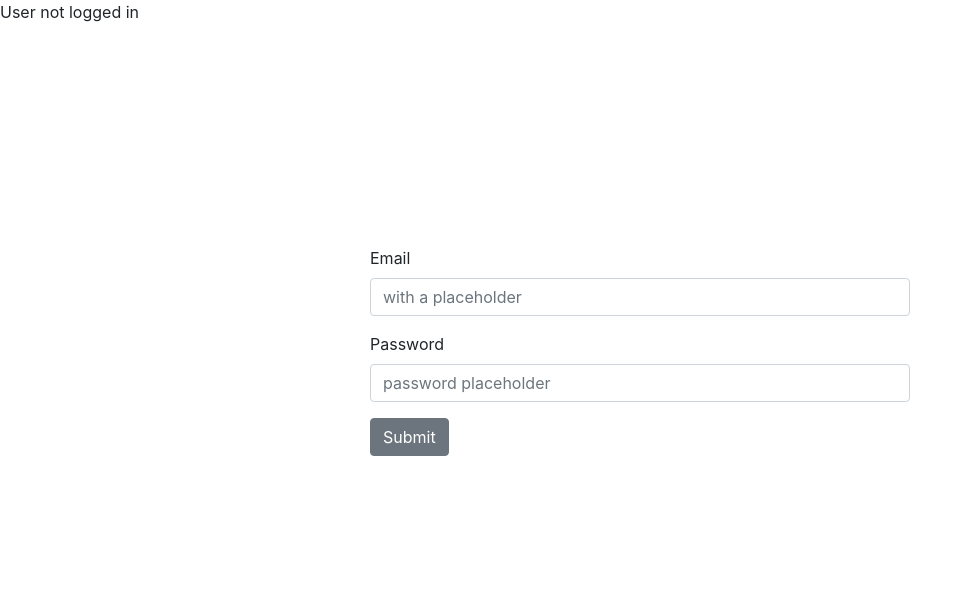
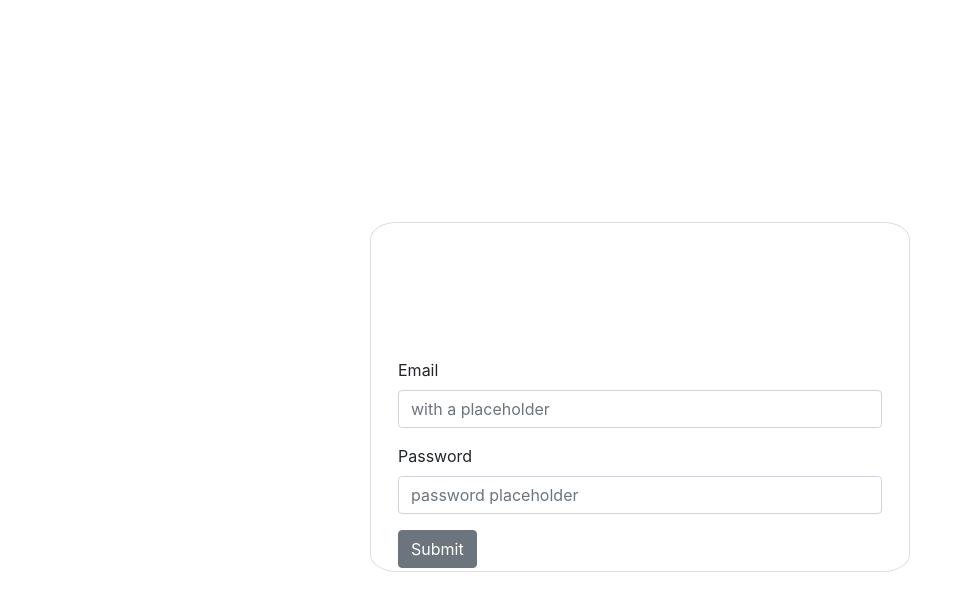
Before and after one commit to anoopsimon/practice-website, a React (Create React App) app: page / in a window 1280 px wide. Shown: the top 610 px of the page, without its empty margins (0-972 px from the left). Built offline with nearby package versions, Linux system fonts and the light colour scheme.

Commit message:
added login form styles & removed home page contents

```diff
--- a/src/App.js
+++ b/src/App.js
@@ -45,7 +45,7 @@ export default class App extends Component {
   }
 
   render () {
-    if(this.state.currentUser===undefined) return (<><p>User not logged in</p><Login></Login></>) ;
+    if(this.state.currentUser===undefined) return (<><Login></Login></>) ;
 
     return (
 
--- a/src/components/Home.js
+++ b/src/components/Home.js
@@ -7,19 +7,7 @@ export class Home extends Component {
     return (
       <div>
         <h1>Hello, world!</h1>
-        <p>Welcome to your new single-page application, built with:</p>
-        <ul>
-          <li><a href='https://get.asp.net/'>ASP.NET Core</a> and <a href='https://msdn.microsoft.com/en-us/library/67ef8sbd.aspx'>C#</a> for cross-platform server-side code</li>
-          <li><a href='https://facebook.github.io/react/'>React</a> for client-side code</li>
-          <li><a href='http://getbootstrap.com/'>Bootstrap</a> for layout and styling</li>
-        </ul>
-        <p>To help you get started, we have also set up:</p>
-        <ul>
-          <li><strong>Client-side navigation</strong>. For example, click <em>Counter</em> then <em>Back</em> to return here.</li>
-          <li><strong>Development server integration</strong>. In development mode, the development server from <code>create-react-app</code> runs in the background automatically, so your client-side resources are dynamically built on demand and the page refreshes when you modify any file.</li>
-          <li><strong>Efficient production builds</strong>. In production mode, development-time features are disabled, and your <code>dotnet publish</code> configuration produces minified, efficiently bundled JavaScript files.</li>
-        </ul>
-        <p>The <code>ClientApp</code> subdirectory is a standard React application based on the <code>create-react-app</code> template. If you open a command prompt in that directory, you can run <code>npm</code> commands such as <code>npm test</code> or <code>npm install</code>.</p>
+
       </div>
     );
   }
--- a/src/components/Login.js
+++ b/src/components/Login.js
@@ -3,6 +3,10 @@ import { Button, Form, FormGroup, Label, Input, FormText } from "reactstrap";
 import { Container, Row, Col } from "reactstrap";
 import { withRouter } from "react-router";
 import AuthenticationService from "../services/AuthenticationService";
+import {
+  Card, CardImg, CardText, CardBody,
+  CardTitle, CardSubtitle
+} from 'reactstrap';
 
 class Login extends Component {
   constructor(props) {
@@ -37,6 +41,7 @@ class Login extends Component {
         <Container>
           <Row style={{ marginTop: "20%" }}>
             <Col sm="12" md={{ size: 6, offset: 3 }}>
+            <Card className="loginForm">
               <Form onSubmit={this.handleLogin}>
                 <FormGroup>
                   <Label for="exampleEmail">Email</Label>
@@ -58,6 +63,7 @@ class Login extends Component {
                 </FormGroup>
                 <Button>Submit</Button>
               </Form>
+              </Card>
             </Col>
           </Row>
         </Container>
--- a/src/custom.css
+++ b/src/custom.css
@@ -54,3 +54,10 @@ html {
   margin-left: auto;
   margin-right: auto;
 }
+
+.loginForm{
+  border-radius: 5%;
+  height:350px;
+  padding: 5%;
+  padding-top: 25%;
+}
```
